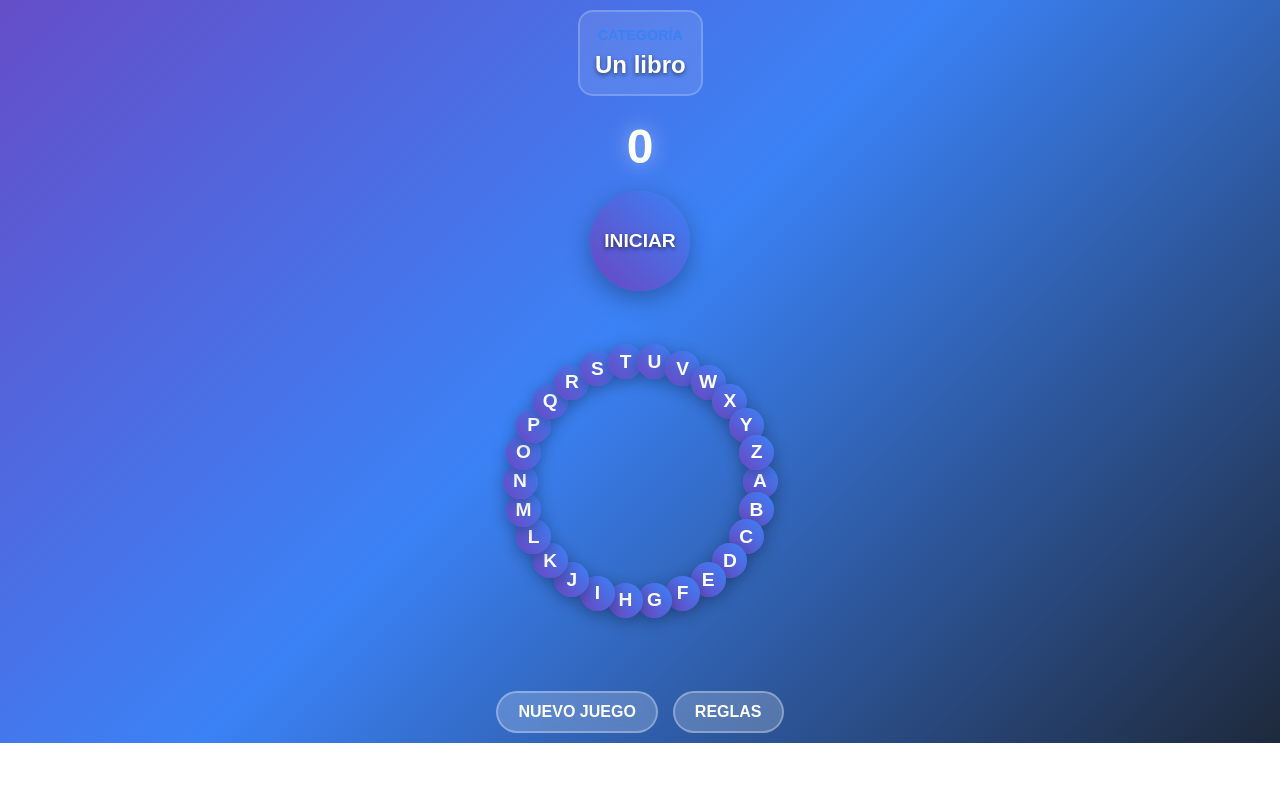
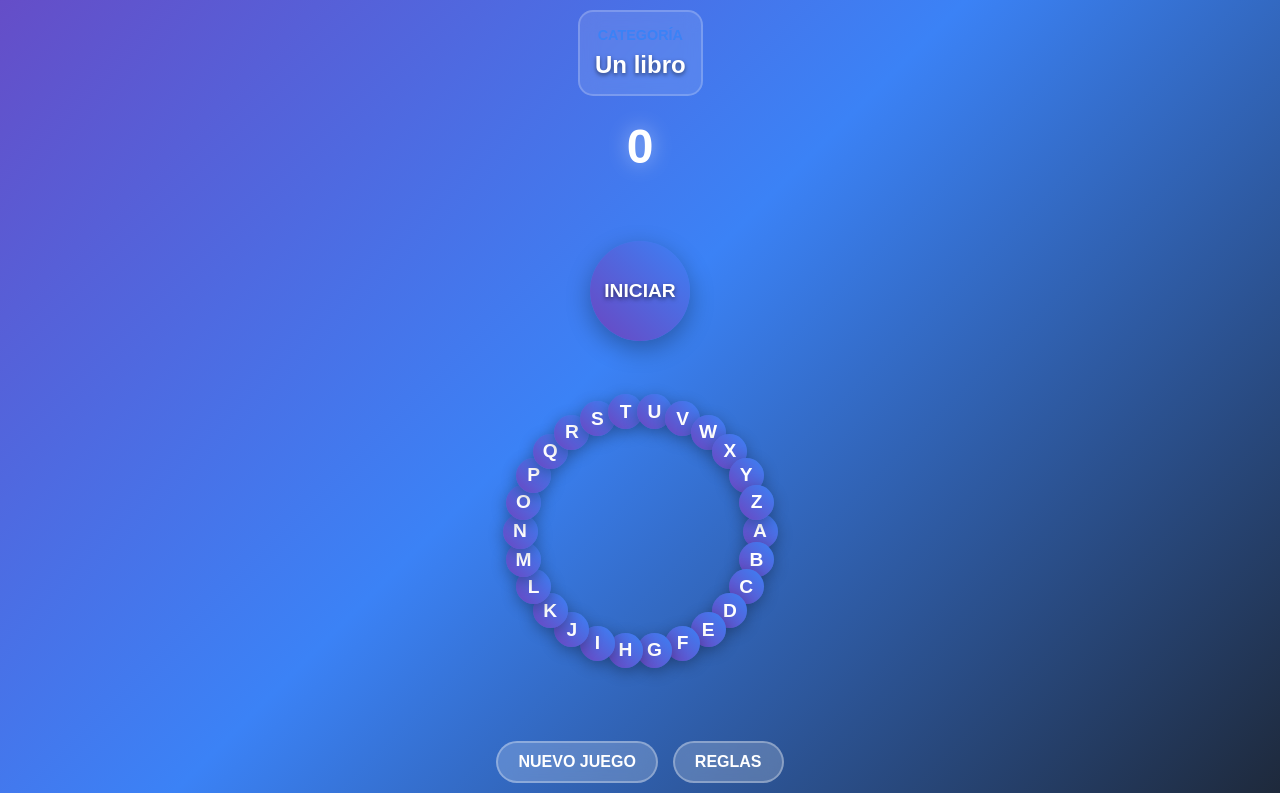
Before and after one commit to Nutriprobo/BASTAVHS, a plain HTML site: page index.html in a window 1280 px wide. Shown: the part 140-933 px from the top of the page. Before the commit the page ends 883 px from the top, so only its background shows below. Drawn offline with Linux system fonts and the light colour scheme.

Commit message:
Update index.html

```diff
--- a/index.html
+++ b/index.html
@@ -146,6 +146,7 @@
             transition: all 0.3s ease;
             box-shadow: 0 8px 25px rgba(0, 0, 0, 0.3);
             text-shadow: 0 2px 4px rgba(0, 0, 0, 0.5);
+            margin-top: 50px; /* Ajusta este valor a lo que necesites */
         }
 
         .start-button:hover {
```
